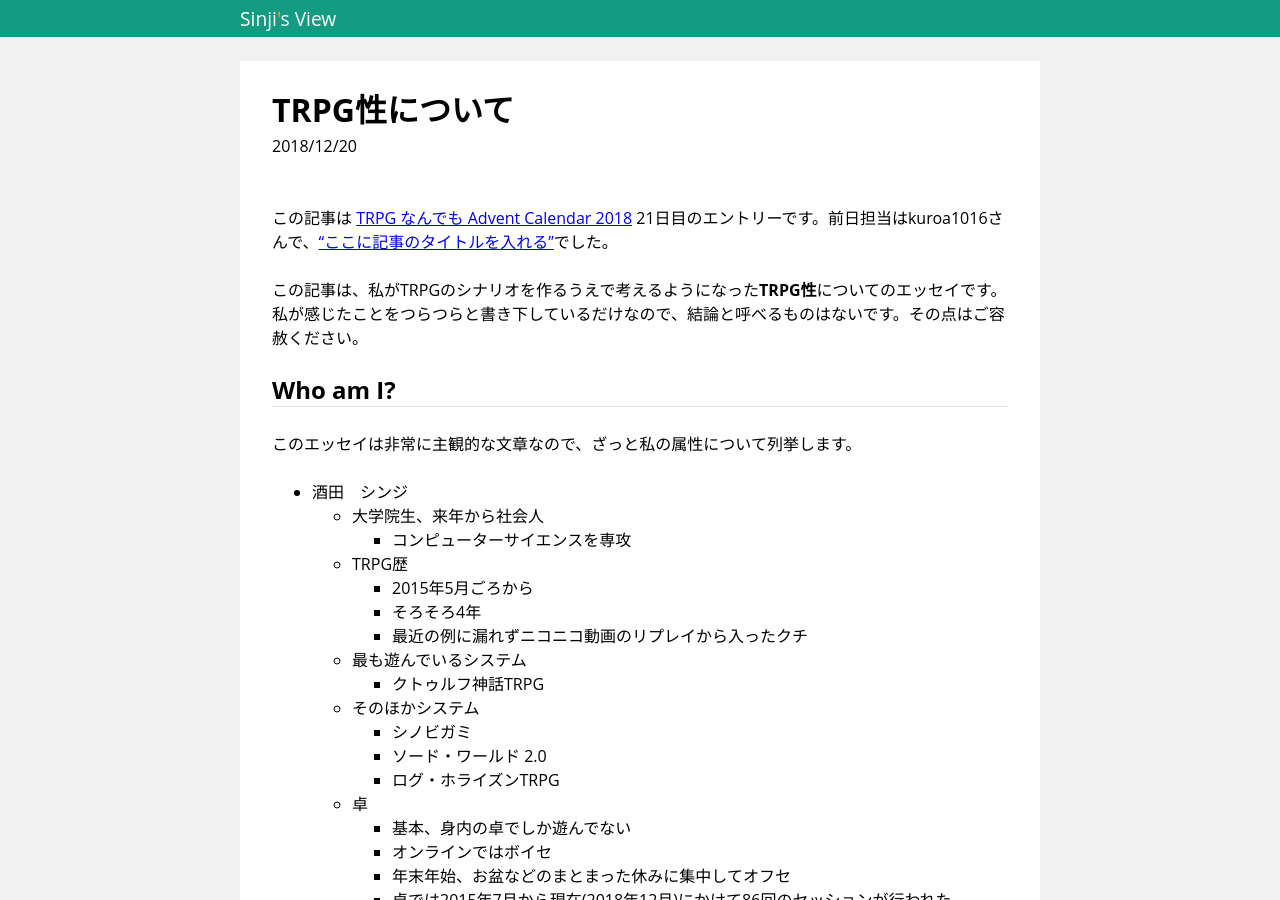
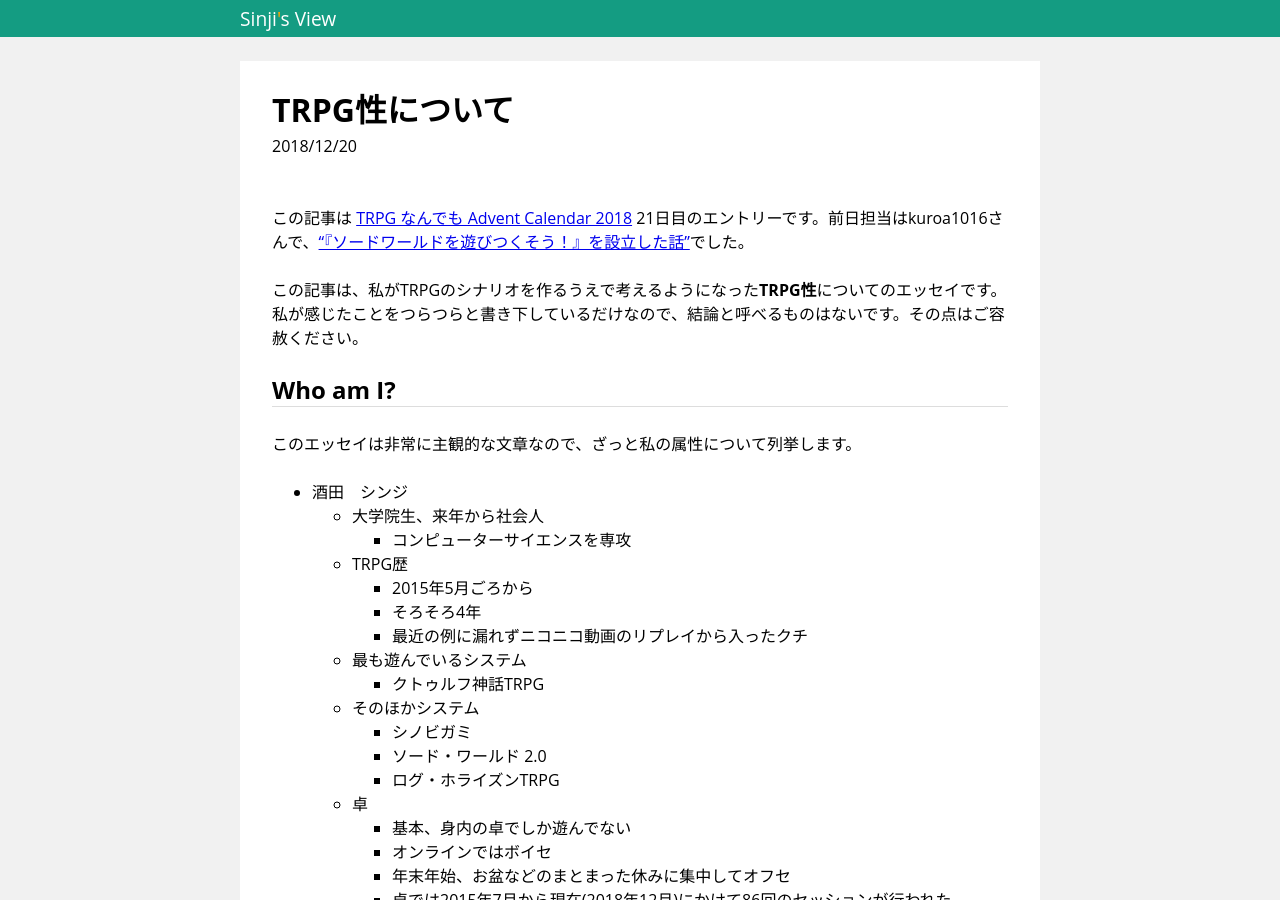
Before and after one commit to ysakasin/blog.sakasin.net, a Jekyll site: the page built from _posts/2018-12-21-attitude-to-trpg.md, in a window 1280 px wide and 900 px high. Built offline with Jekyll 4.4.1, drawn with Linux system fonts in a browser that asks for light colours; comment, search, counter and statistics services are not loaded.

Commit message:
Fix prev day link

```diff
--- a/_posts/2018-12-21-attitude-to-trpg.md
+++ b/_posts/2018-12-21-attitude-to-trpg.md
@@ -6,7 +6,7 @@ slug: attidute-to-trpg
 description: シナリオライティングをする上でふと気になった、TRPG性という概念についてのエッセイ
 ---
 
-この記事は [TRPG なんでも Advent Calendar 2018](https://adventar.org/calendars/2901) 21日目のエントリーです。前日担当はkuroa1016さんで、["ここに記事のタイトルを入れる"](http://example.com)でした。
+この記事は [TRPG なんでも Advent Calendar 2018](https://adventar.org/calendars/2901) 21日目のエントリーです。前日担当はkuroa1016さんで、["『ソードワールドを遊びつくそう！』を設立した話"](https://kakuyomu.jp/works/1177354054887883603/episodes/1177354054887894989)でした。
 
 この記事は、私がTRPGのシナリオを作るうえで考えるようになった**TRPG性**についてのエッセイです。
 私が感じたことをつらつらと書き下しているだけなので、結論と呼べるものはないです。その点はご容赦ください。
```
